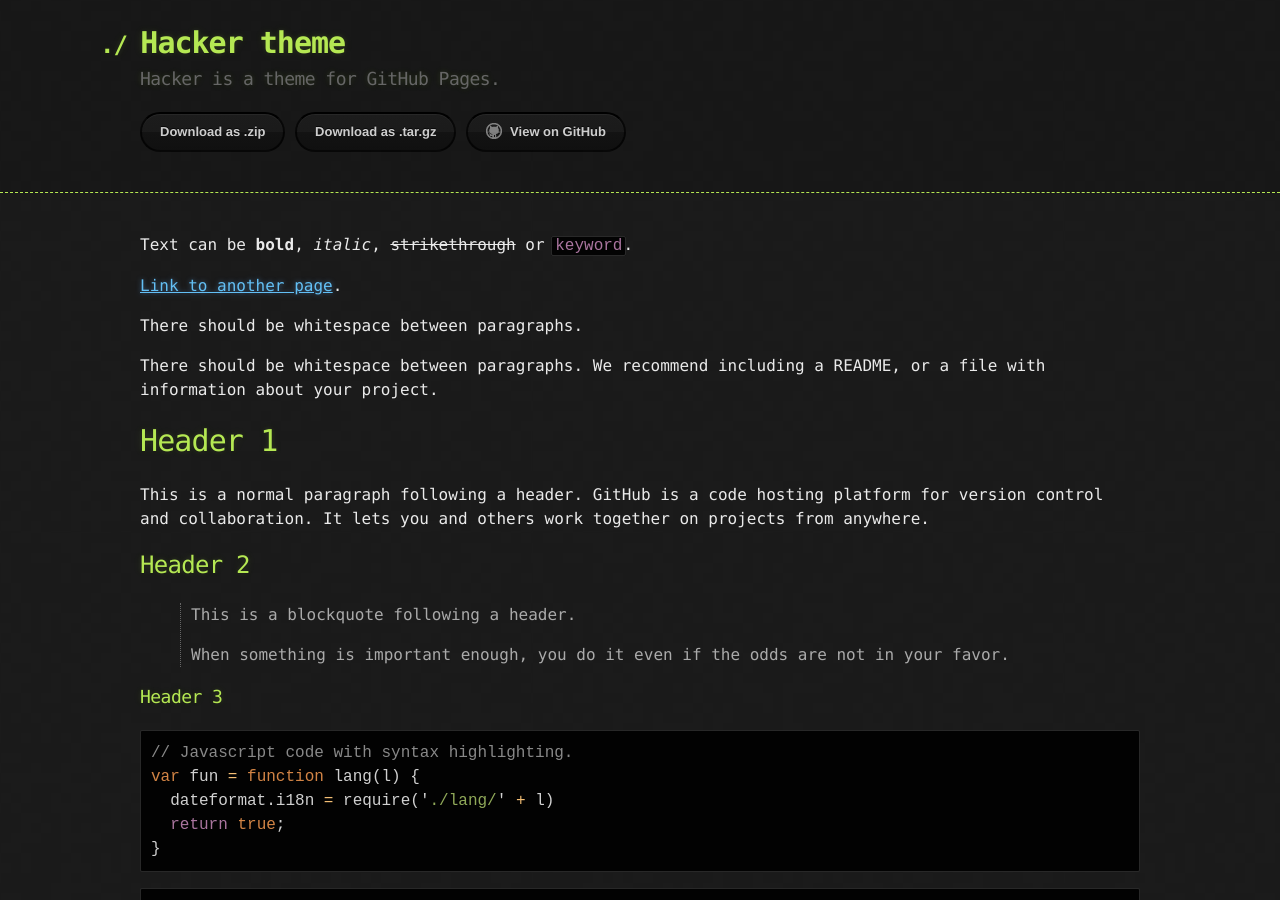
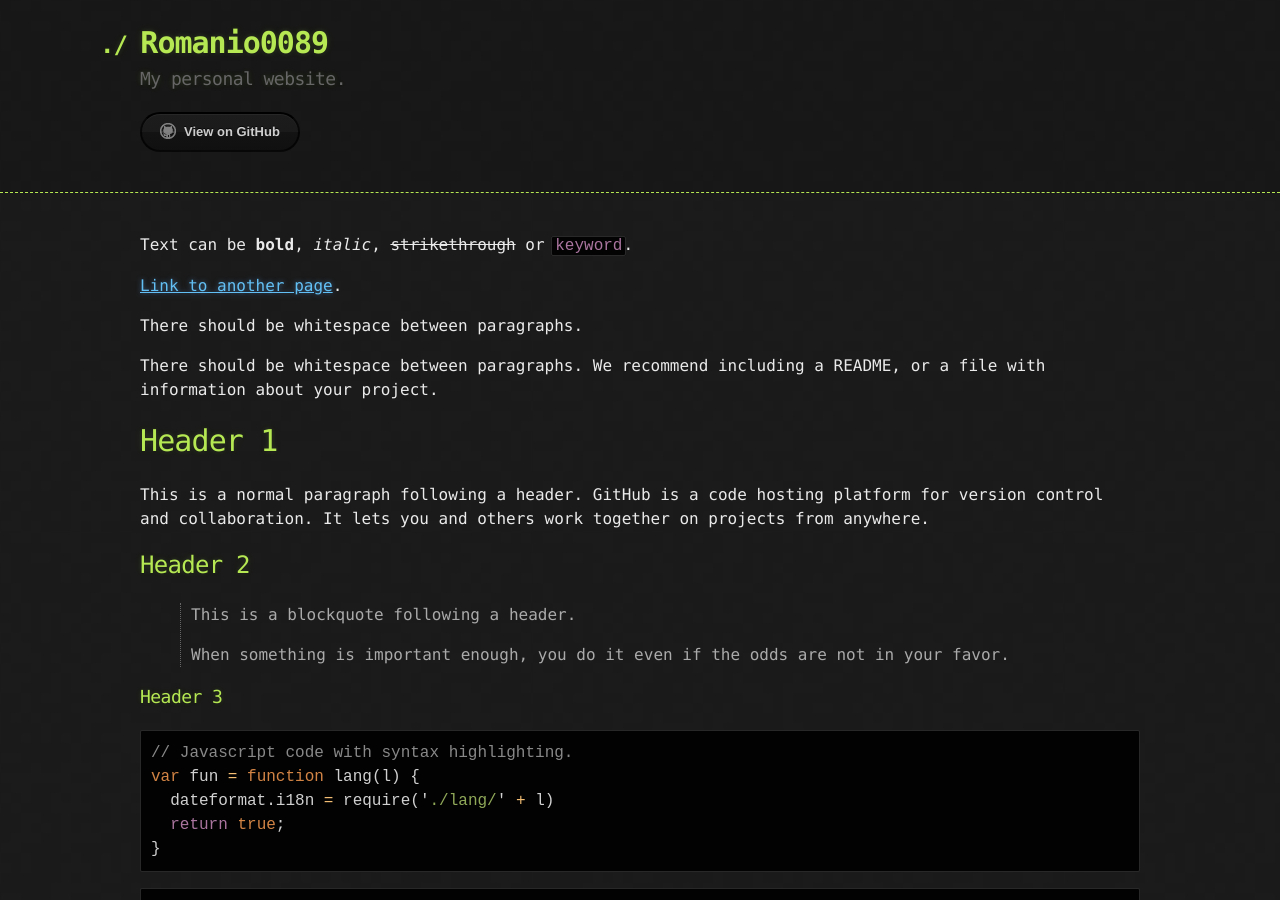
Before and after one commit to Romanio0089/romanio0089.github.io, a Jekyll site: the page built from index.md, in a window 1280 px wide and 900 px high. Built offline with Jekyll 4.4.1, drawn with Linux system fonts in a browser that asks for light colours.

Commit message:
Update _config.yml

```diff
--- a/_config.yml
+++ b/_config.yml
@@ -1,5 +1,5 @@
-title: Hacker theme
-description: Hacker is a theme for GitHub Pages.
-show_downloads: true
+title: Romanio0089
+description: My personal website.
+show_downloads: false
 google_analytics:
 theme: jekyll-theme-hacker
```
